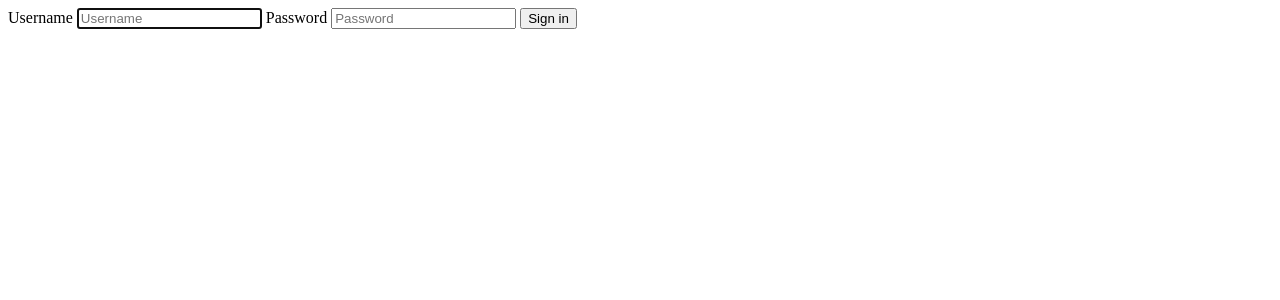
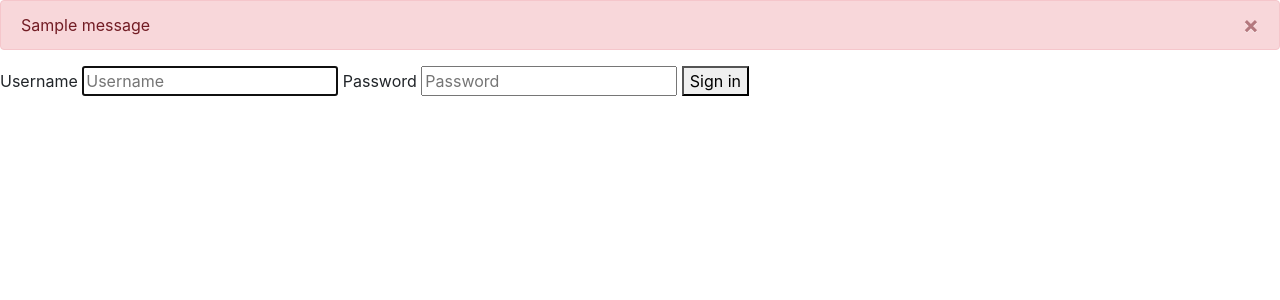
Before and after one commit to piyush-pb/ExamProct, a Django app: page /teacher in a window 1280 px wide. Shown: the top 300 px of the page. Run offline with Django 4.2, Linux system fonts and the light colour scheme; one stand-in notice (Sample message) is shown.

Commit message:
Add files via upload

```diff
--- a/templates/teacher_signin.html
+++ b/templates/teacher_signin.html
@@ -5,15 +5,28 @@
     <meta http-equiv="X-UA-Compatible" content="IE=edge">
     <meta name="viewport" content="width=device-width, initial-scale=1.0">
     <title>Teacher Sign In</title>
+    <link rel="stylesheet" href="https://cdn.jsdelivr.net/npm/bootstrap@4.0.0/dist/css/bootstrap.min.css" integrity="sha384-Gn5384xqQ1aoWXA+058RXPxPg6fy4IWvTNh0E263XmFcJlSAwiGgFAW/dAiS6JXm" crossorigin="anonymous">
 </head>
 <body>
     <form method="post" action="/teacher_signin">
         {% csrf_token %}
+        {% for message in messages %}
+            <div class= "alert alert-danger alert-dismissible fade show" role="alert">
+                 {{ message }}
+                <button type="button" class="close" data-dismiss="alert" aria-label="Close">
+                    <span aria-hidden="true">&times;</span>
+                </button>
+            </div>
+        {% endfor %}
+
         <label for="inputEmail">Username</label>
         <input type="username" id="inputEmail" name="username" placeholder="Username" required autofocus>
         <label for="inputPassword">Password</label>
         <input type="password" id="inputPassword" name="password" placeholder="Password" required >
         <button type="submit">Sign in</button>
+
+
     </form>
+
 </body>
 </html>
```
